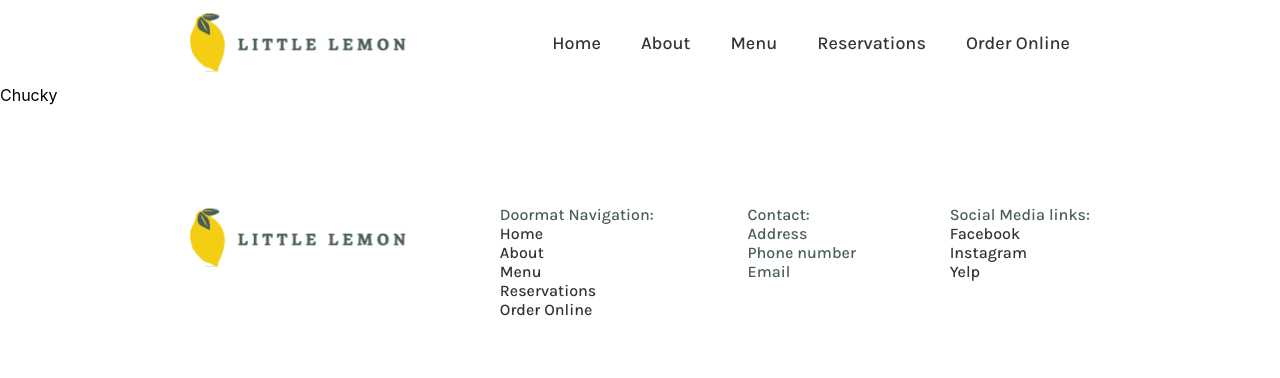
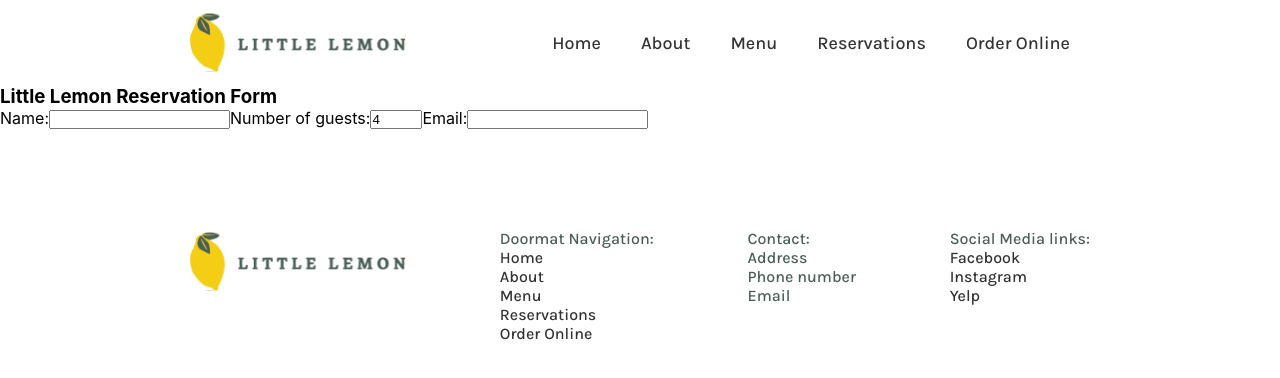
Before and after one commit to lidabzzz/lemon, a React (Create React App) app: page /reservations in a window 1280 px wide. Shown: the top 378 px of the page. Built offline with nearby package versions, Linux system fonts and the light colour scheme; a web font is replaced by a local one.

Commit message:
Change Reservation UI

```diff
--- a/package.json
+++ b/package.json
@@ -8,8 +8,9 @@
     "@testing-library/user-event": "^13.5.0",
     "react": "^18.2.0",
     "react-dom": "^18.2.0",
+    "react-phone-number-input": "^3.3.9",
     "react-router-dom": "^6.22.1",
-    "react-scripts": "5.0.1",
+    "react-scripts": "^3.0.1",
     "web-vitals": "^2.1.4"
   },
   "scripts": {
--- a/src/Reservation.js
+++ b/src/Reservation.js
@@ -1,16 +1,24 @@
 function Reservation() {
     return(
-        <div>
-            Chucky
-            {/* <div>
-                <div>
-
-                </div>
+        <section className="reservations-main">
+            <div className="reservations">
+                <h3>Little Lemon Reservation Form</h3>
                 <form>
-
+                    <label>
+                        Name:
+                        <input type="text" name="name"/>
+                    </label>
+                    <label>
+                        Number of guests:
+                        <input type="number" name="numberOfGuests" min={1} max={10} defaultValue={4}/>
+                    </label>
+                    <label>
+                        Email:
+                        <input type="email" name="email"/>
+                    </label>
                 </form>
-            </div> */}
-        </div>
+            </div>
+        </section>
     )
 }
 
```
Also changed, not shown: 1 other file (tests, documents, lock files or other folders).
